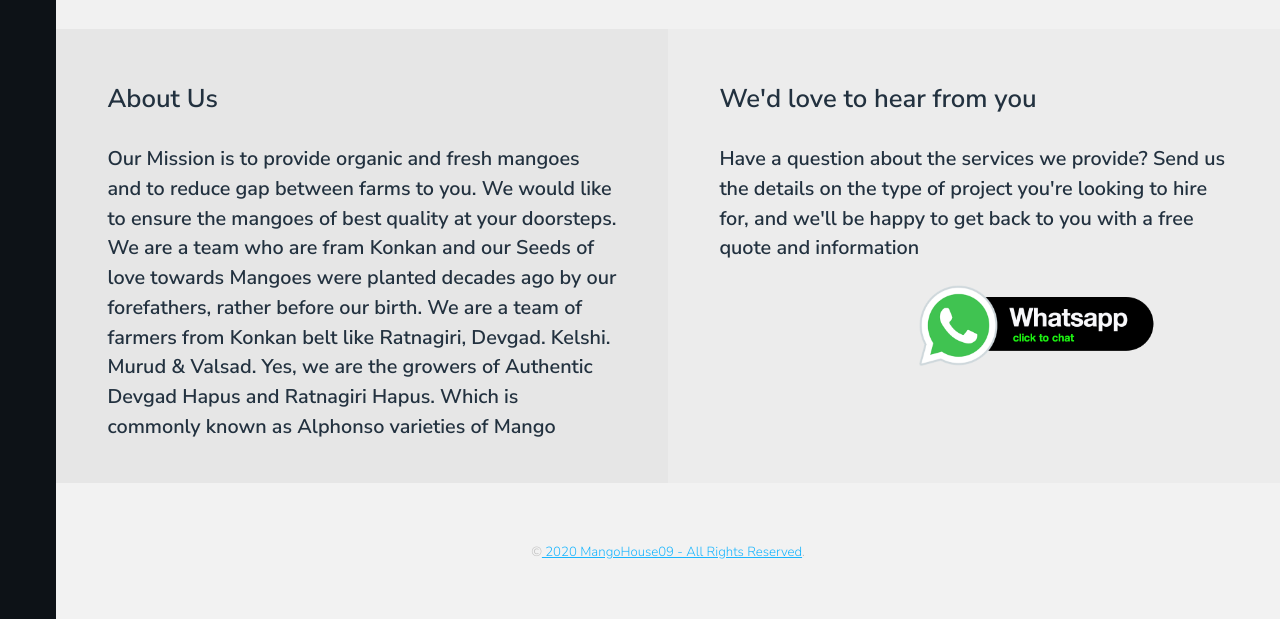
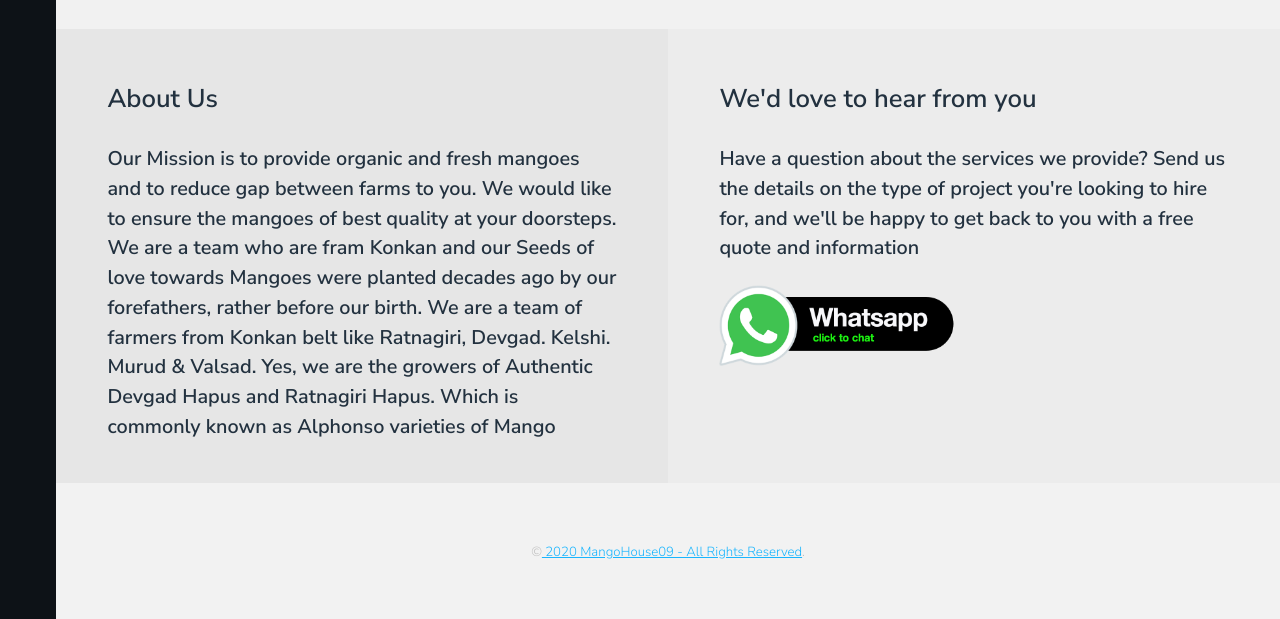
Before and after one commit to Mangohouse09/Devgad, a plain HTML site: page gallery.html in a window 1280 px wide. Shown: the part 975-1594 px from the top of the page. Drawn offline with Linux system fonts and the light colour scheme.

```diff
--- a/gallery.html
+++ b/gallery.html
@@ -116,7 +116,7 @@
 									and we'll be happy to get back to you with a free quote and information<h3>
 
 
-										<a style="margin-left:200px;" href="https://api.whatsapp.com/send?phone=+919623163803">
+										<a style="float: left;" style="margin-left:200px;" href="https://api.whatsapp.com/send?phone=+919623163803">
 											<img alt="whatsapp us" src="images/whatsapp-button.png"
 											width=240" height="85">
 										 </a>
```
Also changed, not shown: index.html (+1 -1 lines).
